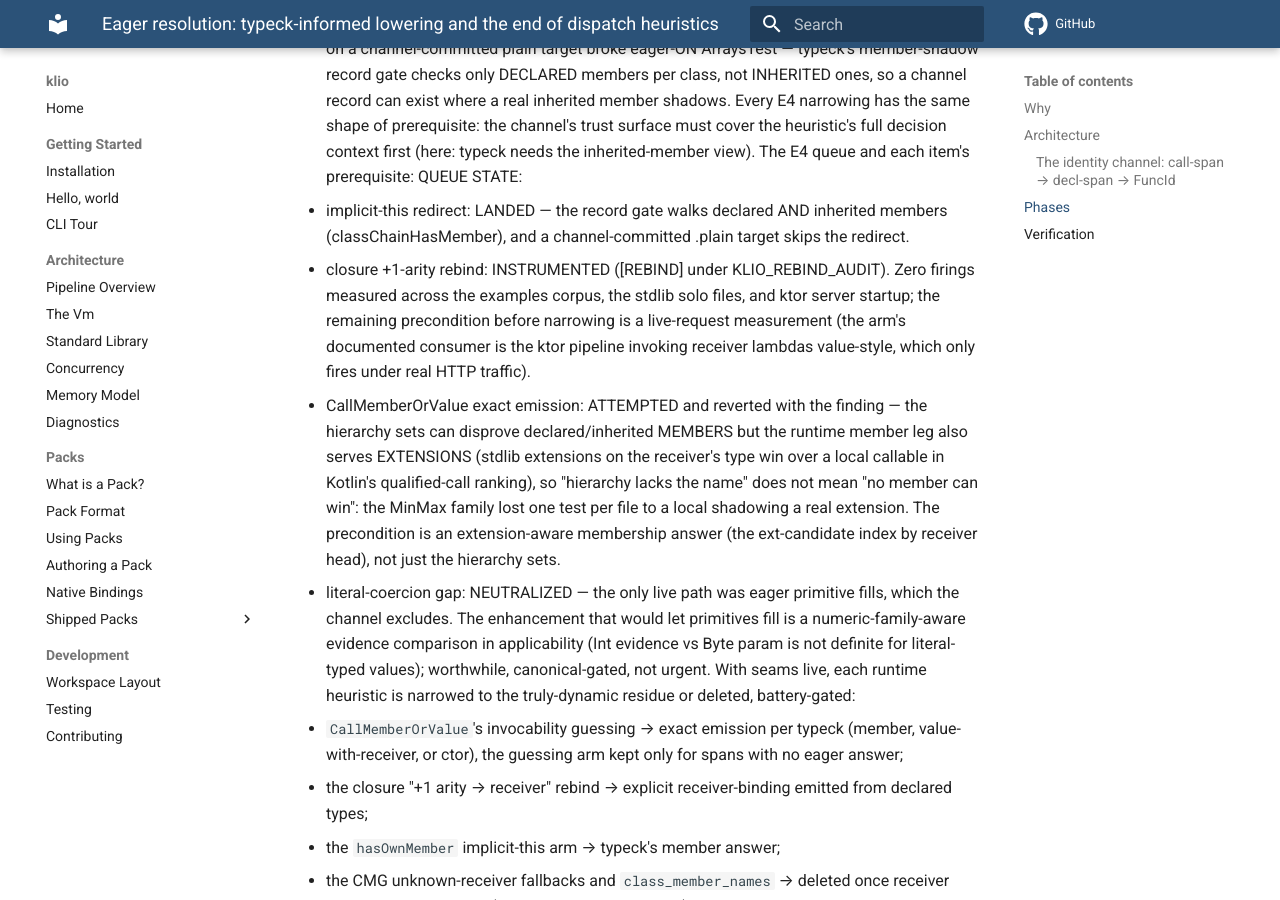
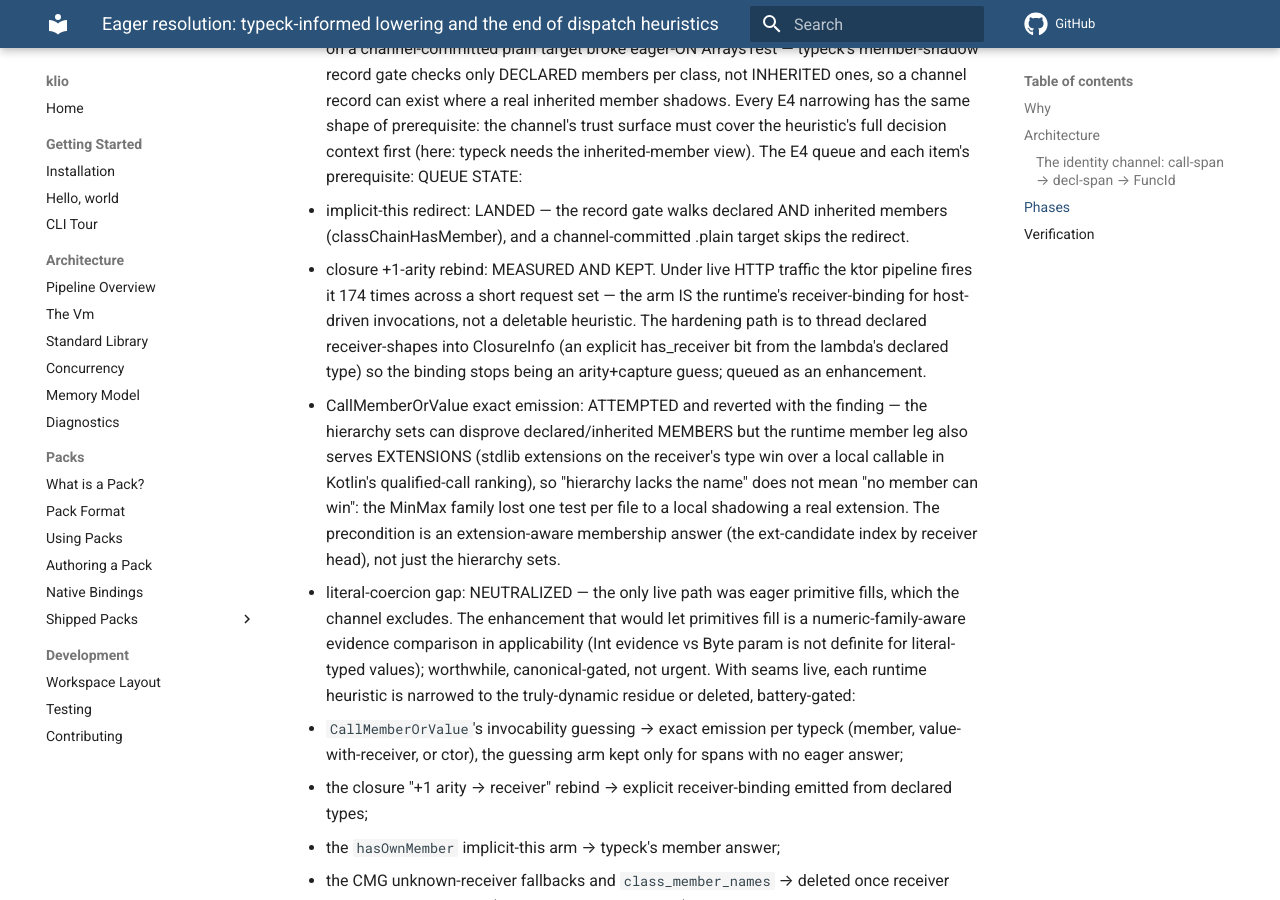
Before and after one commit to DrewCarlson/klio, an MkDocs documentation site: the page built from docs/eager-resolution-plan.md, in a window 1280 px wide and 900 px high, scrolled down 2497 px. Built offline with MkDocs 1.6.1 and Material for MkDocs 9.7.7, drawn with Linux system fonts in a browser that asks for light colours; comment, search, counter and statistics services are not loaded.

Commit message:
docs: the closure rebind is measured load-bearing under live traffic
174 firings across a short HTTP request set against the ktor server —
the arm is the runtime's receiver-binding for host-driven invocations.
Kept; the hardening path (an explicit has_receiver bit on ClosureInfo
from the declared type, replacing the arity+capture guess) is queued.

```diff
--- a/docs/eager-resolution-plan.md
+++ b/docs/eager-resolution-plan.md
@@ -115,12 +115,13 @@ probes (`argDeclTypeRef`, `local_decl_types`, `local_decl_nullable`).
   - implicit-this redirect: LANDED — the record gate walks declared AND
     inherited members (classChainHasMember), and a channel-committed
     .plain target skips the redirect.
-  - closure +1-arity rebind: INSTRUMENTED ([REBIND] under
-    KLIO_REBIND_AUDIT). Zero firings measured across the examples corpus,
-    the stdlib solo files, and ktor server startup; the remaining
-    precondition before narrowing is a live-request measurement (the
-    arm's documented consumer is the ktor pipeline invoking receiver
-    lambdas value-style, which only fires under real HTTP traffic).
+  - closure +1-arity rebind: MEASURED AND KEPT. Under live HTTP traffic
+    the ktor pipeline fires it 174 times across a short request set —
+    the arm IS the runtime's receiver-binding for host-driven
+    invocations, not a deletable heuristic. The hardening path is to
+    thread declared receiver-shapes into ClosureInfo (an explicit
+    has_receiver bit from the lambda's declared type) so the binding
+    stops being an arity+capture guess; queued as an enhancement.
   - CallMemberOrValue exact emission: ATTEMPTED and reverted with the
     finding — the hierarchy sets can disprove declared/inherited MEMBERS
     but the runtime member leg also serves EXTENSIONS (stdlib extensions
```
